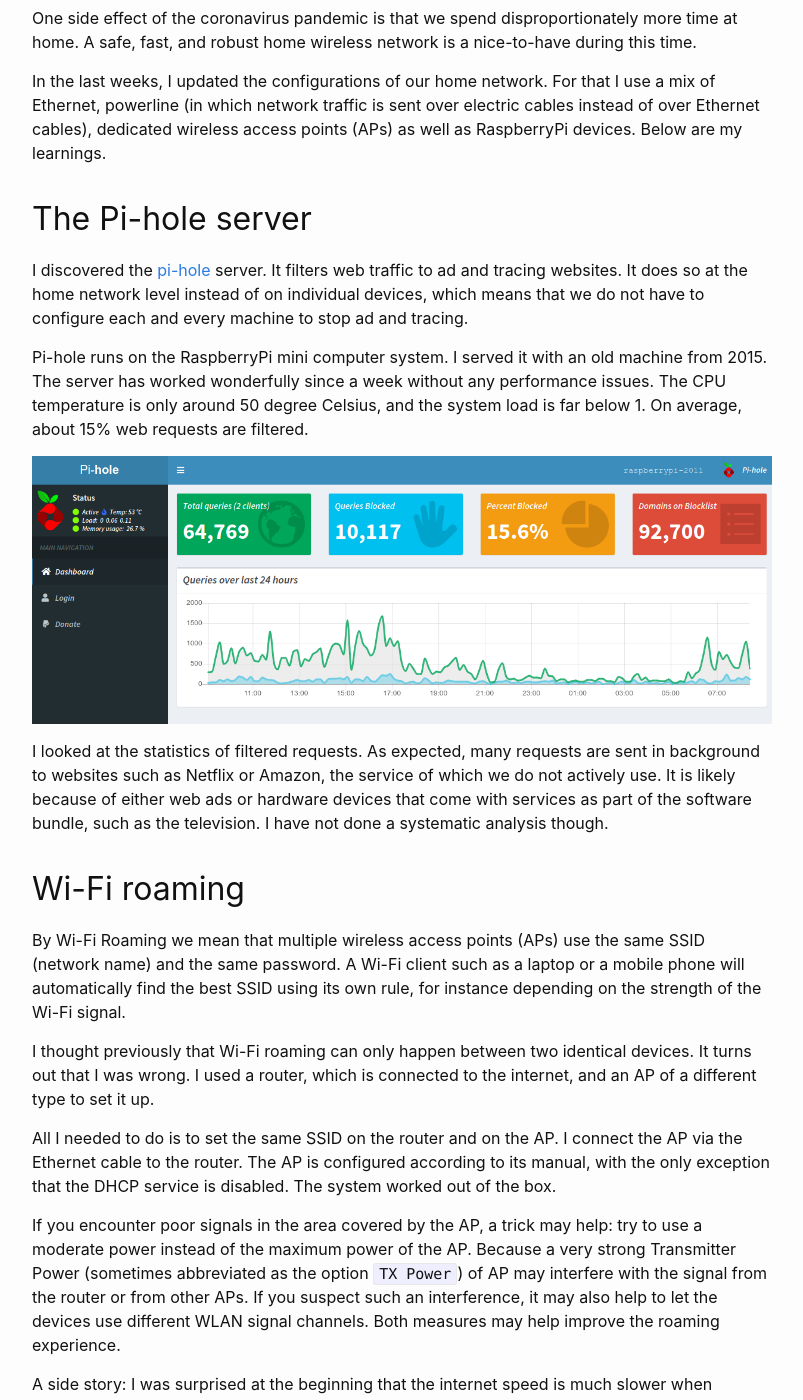
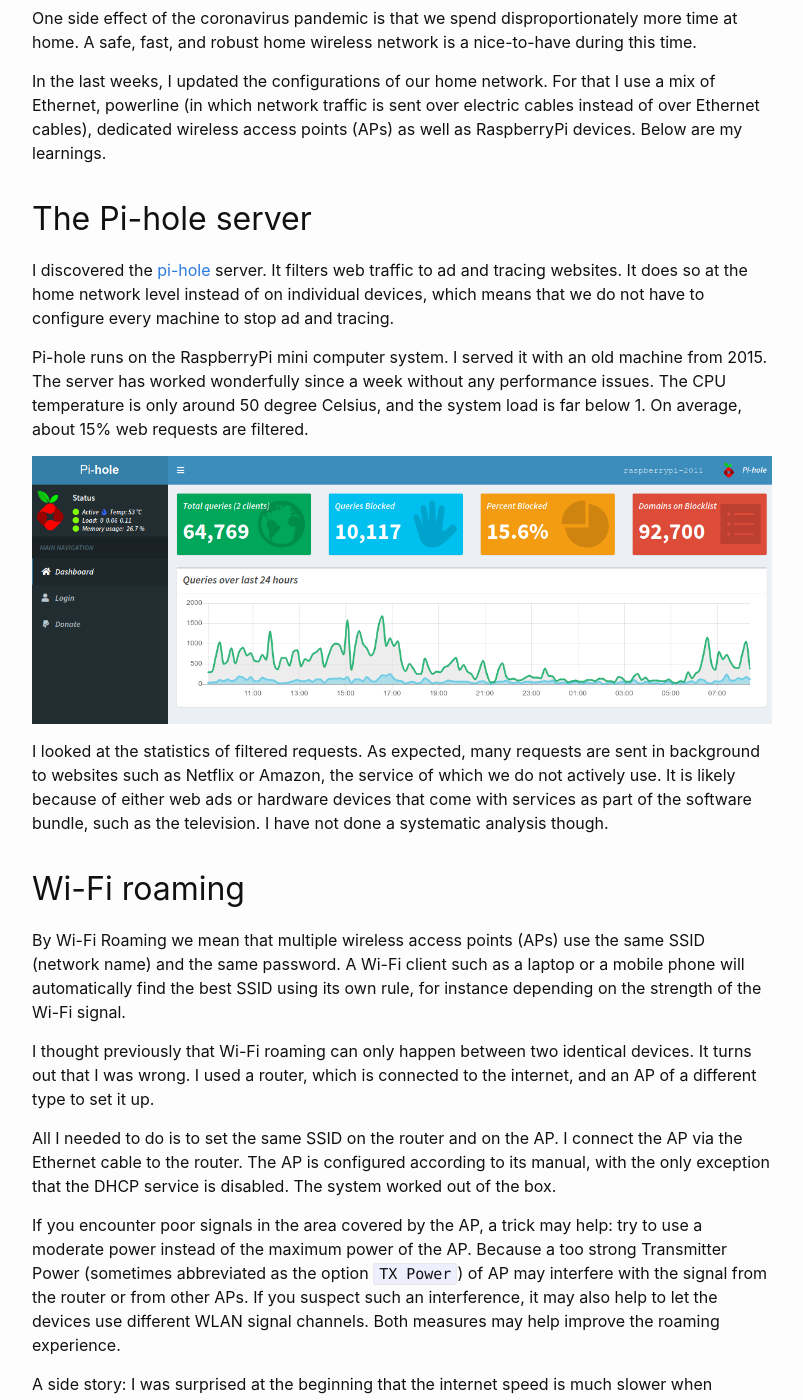
Before and after one commit to Accio/accio.github.io, a Jekyll site: the page built from _posts/2020-05-03-home-wireless.md, in a window 1280 px wide and 1400 px high, scrolled down 249 px. Shown: the whole window, without its empty margins (238-1041 px from the left). Built offline with Jekyll 4.4.1, drawn with Linux system fonts in a browser that asks for light colours; comment, search, counter and statistics services are not loaded.

Commit message:
typos fixed by proselint

```diff
--- a/_posts/2020-05-03-home-wireless.md
+++ b/_posts/2020-05-03-home-wireless.md
@@ -18,7 +18,7 @@
 I discovered the [pi-hole](https://github.com/pi-hole/pi-hole) server. It
 filters web traffic to ad and tracing websites. It does so at the home network
 level instead of on individual devices, which means that we do not have to
-configure each and every machine to stop ad and tracing.
+configure every machine to stop ad and tracing.
 
 Pi-hole runs on the RaspberryPi mini computer system. I served it with an old
 machine from 2015. The server has worked wonderfully since a week without any
@@ -53,7 +53,7 @@
 
 If you encounter poor signals in the area covered by the AP, a trick may help:
 try to use a moderate power instead of the maximum power of the AP. Because a
-very strong Transmitter Power (sometimes abbreviated as the option `TX Power`)
+too strong Transmitter Power (sometimes abbreviated as the option `TX Power`)
 of AP may interfere with the signal from the router or from other APs. If you
 suspect such an interference, it may also help to let the devices use different
 WLAN signal channels. Both measures may help improve the roaming experience.
@@ -61,7 +61,7 @@
 A side story: I was surprised at the beginning that the internet speed is much
 slower when connecting with AP than that when connecting with the router. Later
 I found out that in my case, the Ethernet cable connection is a speed-limiting
-factor.  This can happen, for instance, when the internet connection of the home
+factor. This can happen, for instance, when the internet connection of the home
 (200 Mbps in our case) is better than the highest speed supported by either the
 router or the AP (100 Mbps in our case, because the AP is an old one). Check the
 specification of AP in case of doubt.
```
